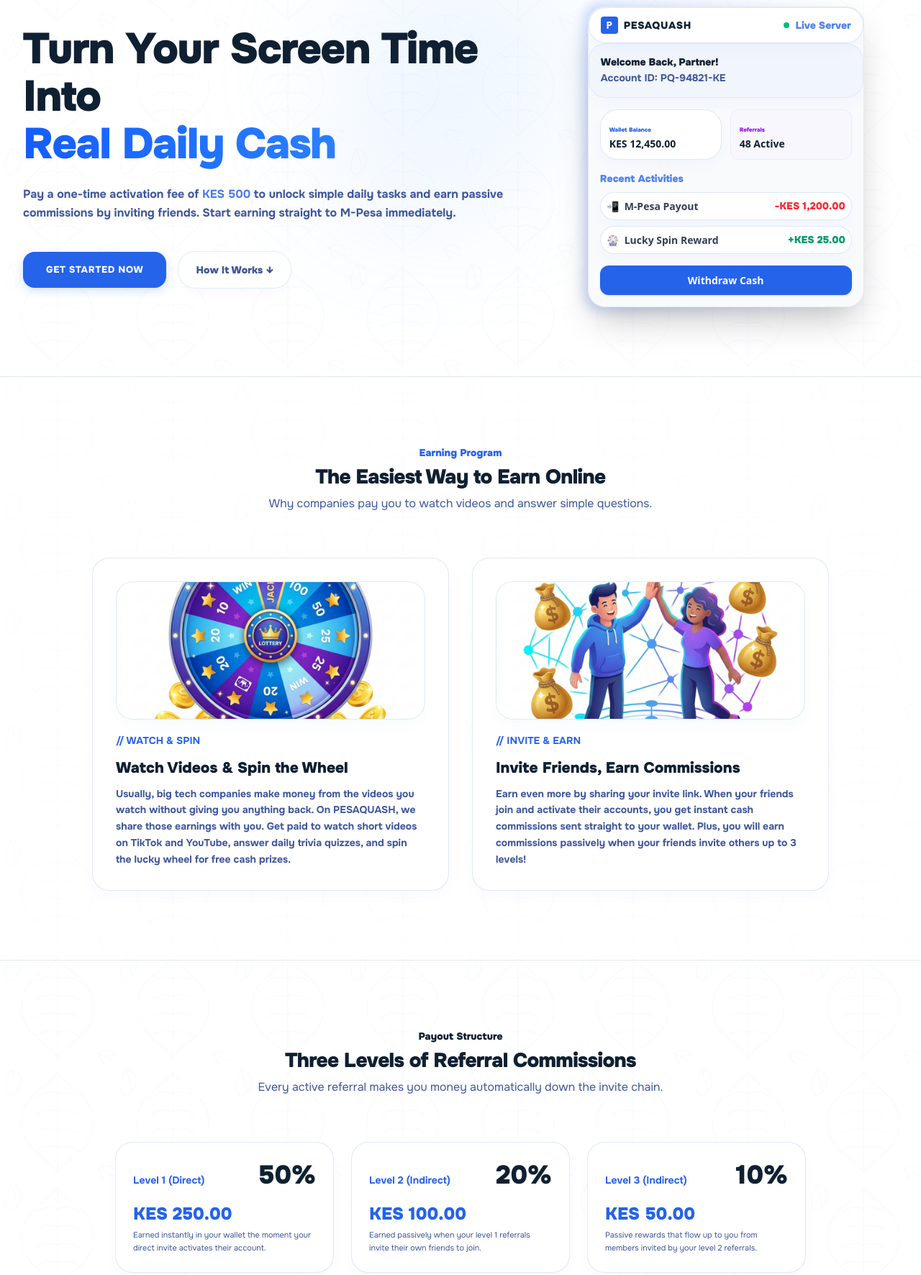
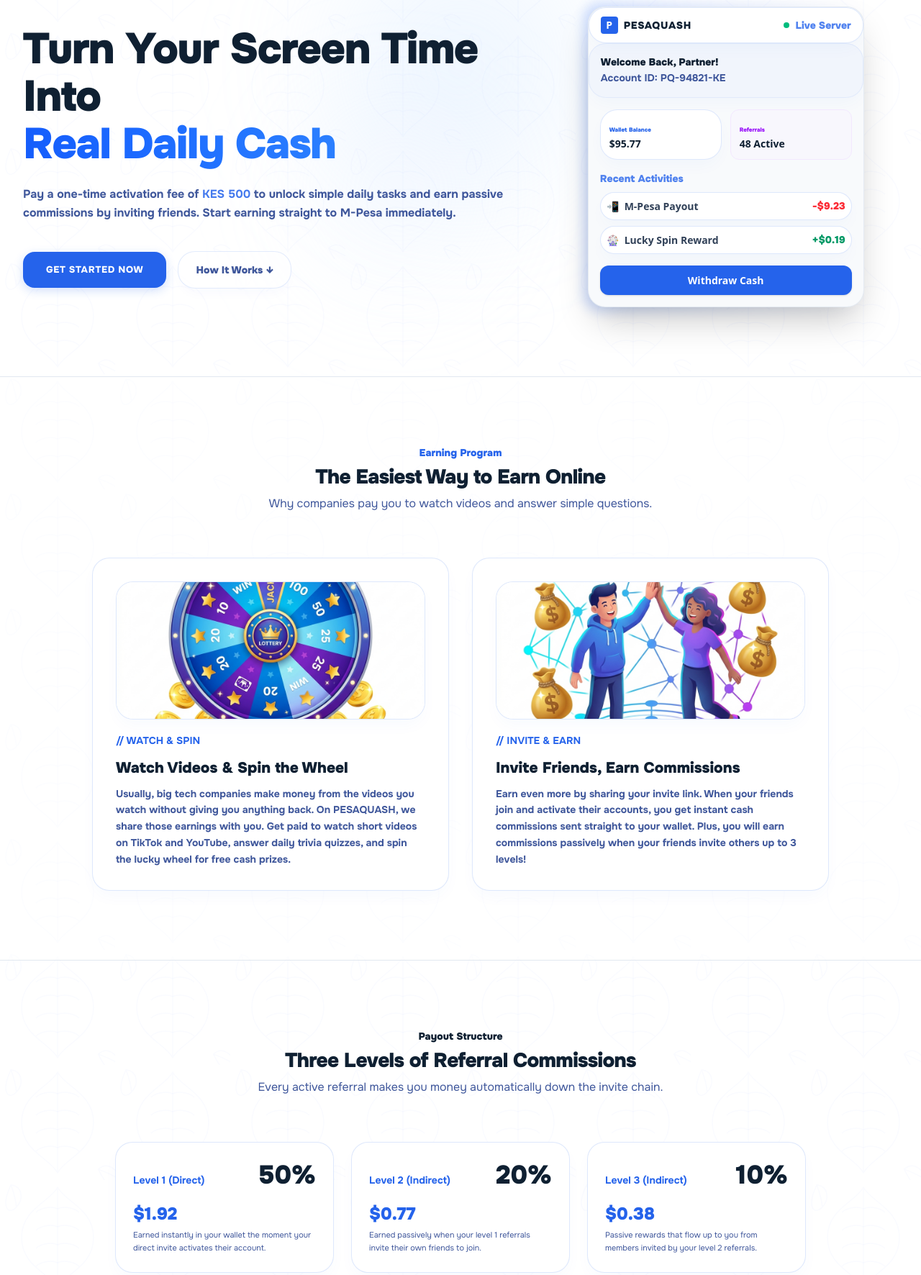
Before and after one commit to InstaPyKe/pesaquash, a plain HTML site: page public/index.html in a window 1280 px wide. Shown: the part 120-1892 px from the top of the page at 72% size. Drawn offline with nearby package versions, Linux system fonts and the light colour scheme.

Commit message:
Update landing page currency displays to USD except for activation fee

```diff
--- a/public/index.html
+++ b/public/index.html
@@ -152,7 +152,7 @@
                     <div class="p-4 grid grid-cols-2 gap-3">
                         <div class="bg-blue-50/50 border border-blue-100 rounded-xl p-3">
                             <span class="text-[8px] font-mono font-bold text-blue-600 uppercase">Wallet Balance</span>
-                            <div class="text-xs font-black text-slate-800 mt-0.5">KES 12,450.00</div>
+                            <div class="text-xs font-black text-slate-800 mt-0.5">$95.77</div>
                         </div>
                         <div class="bg-purple-50/50 border border-purple-100 rounded-xl p-3">
                             <span class="text-[8px] font-mono font-bold text-purple-600 uppercase">Referrals</span>
@@ -169,14 +169,14 @@
                                     <span class="text-[10px]">📲</span>
                                     <span class="text-[9px] text-slate-700 font-bold">M-Pesa Payout</span>
                                 </div>
-                                <span class="text-[9px] font-bold text-red-500 font-mono">-KES 1,200.00</span>
+                                <span class="text-[9px] font-bold text-red-500 font-mono">-$9.23</span>
                             </div>
                             <div class="flex items-center justify-between bg-white border border-slate-100 p-2 rounded-lg">
                                 <div class="flex items-center space-x-2">
                                     <span class="text-[10px]">🎡</span>
                                     <span class="text-[9px] text-slate-700 font-bold">Lucky Spin Reward</span>
                                 </div>
-                                <span class="text-[9px] font-bold text-emerald-600 font-mono">+KES 25.00</span>
+                                <span class="text-[9px] font-bold text-emerald-600 font-mono">+$0.19</span>
                             </div>
                         </div>
                     </div>
@@ -255,7 +255,7 @@
                     <span class="text-[10px] font-semibold tracking-wider text-blue-600 uppercase font-mono">Level 1 (Direct)</span>
                     <span class="text-3xl font-black text-slate-900">50%</span>
                 </div>
-                <div class="text-xl font-bold text-blue-600 mb-1">KES 250.00</div>
+                <div class="text-xl font-bold text-blue-600 mb-1">$1.92</div>
                 <p class="text-[11px] text-[#64748B] leading-relaxed">Earned instantly in your wallet the moment your direct invite activates their account.</p>
             </div>
 
@@ -265,7 +265,7 @@
                     <span class="text-[10px] font-semibold tracking-wider text-blue-600 uppercase font-mono">Level 2 (Indirect)</span>
                     <span class="text-3xl font-black text-slate-900">20%</span>
                 </div>
-                <div class="text-xl font-bold text-blue-600 mb-1">KES 100.00</div>
+                <div class="text-xl font-bold text-blue-600 mb-1">$0.77</div>
                 <p class="text-[11px] text-[#64748B] leading-relaxed">Earned passively when your level 1 referrals invite their own friends to join.</p>
             </div>
 
@@ -275,7 +275,7 @@
                     <span class="text-[10px] font-semibold tracking-wider text-blue-600 uppercase font-mono">Level 3 (Indirect)</span>
                     <span class="text-3xl font-black text-slate-900">10%</span>
                 </div>
-                <div class="text-xl font-bold text-blue-600 mb-1">KES 50.00</div>
+                <div class="text-xl font-bold text-blue-600 mb-1">$0.38</div>
                 <p class="text-[11px] text-[#64748B] leading-relaxed">Passive rewards that flow up to you from members invited by your level 2 referrals.</p>
             </div>
         </div>
```
